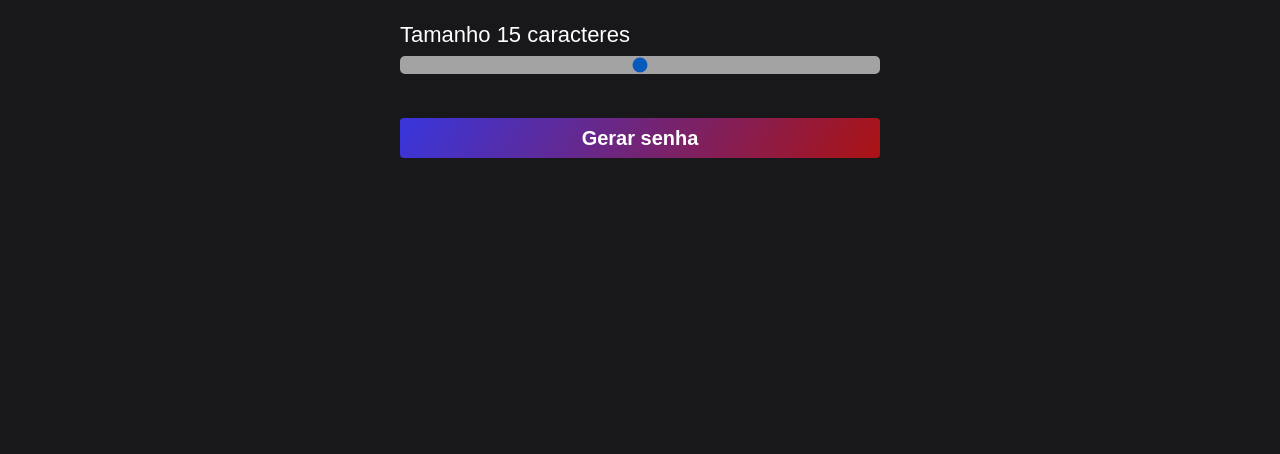
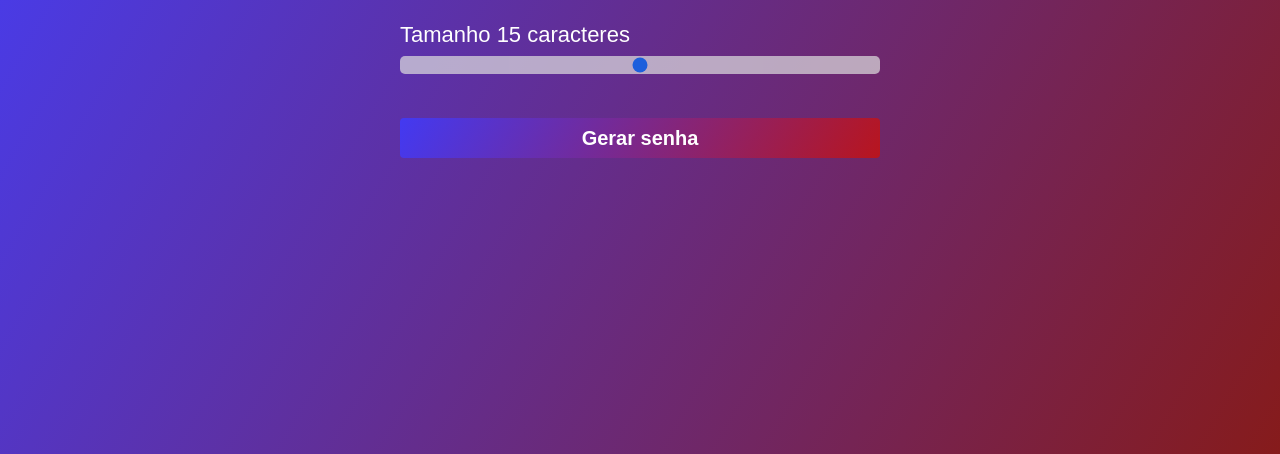
Before and after one commit to mateusnagelo/clone-gerador-de-senhas, a plain HTML site: page index.html in a window 1280 px wide. Shown: the part 346-800 px from the top of the page. Drawn offline with Linux system fonts and the light colour scheme.

Commit message:
mudanças nas coresdos do body

```diff
--- a/style.css
+++ b/style.css
@@ -6,13 +6,14 @@
 }
 
 body {
-    background-color: #18181B;
+    /* background-color: #232347; */
     width: 100%;
     height: 100vh;
     display: flex;
     justify-content: center;
     align-items: center;
     flex-direction: column;
+    background: linear-gradient(120deg, #3b38fff6, #861b1b);
 }
 
 .logo {
```
